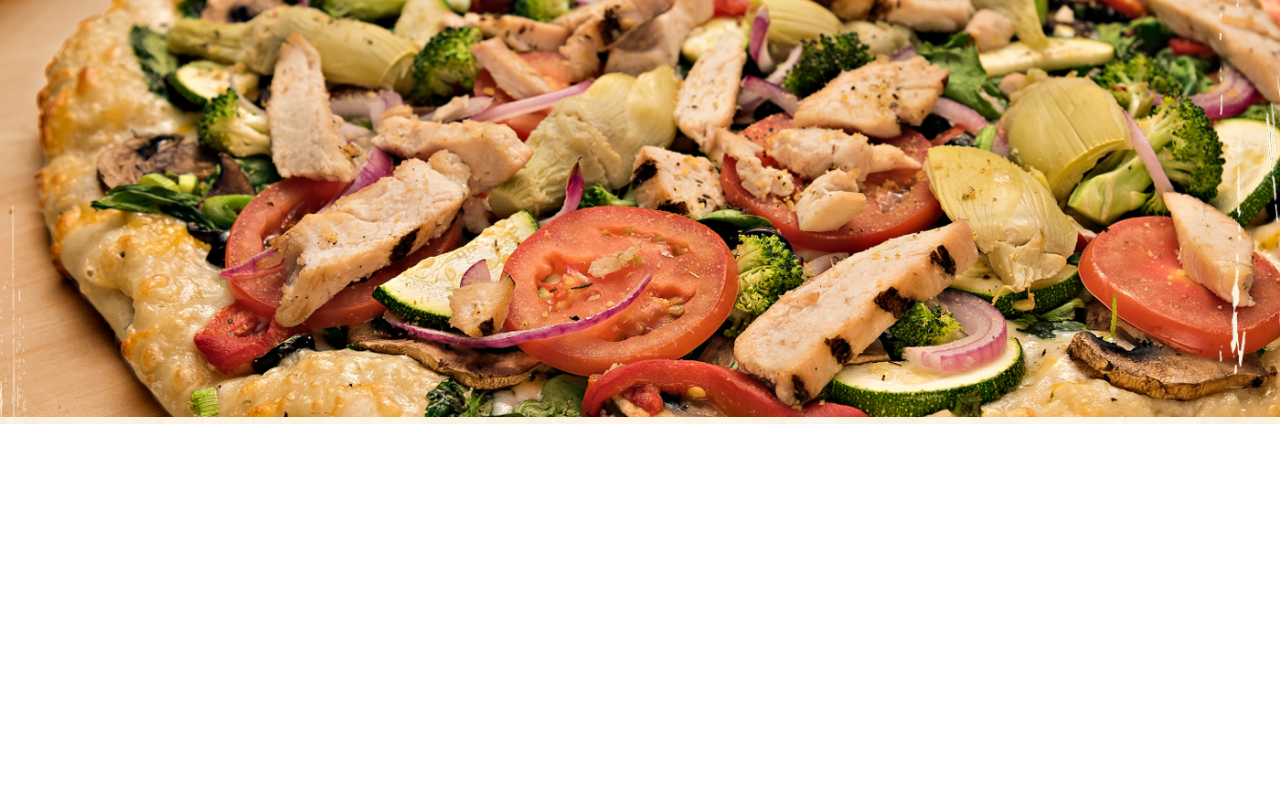
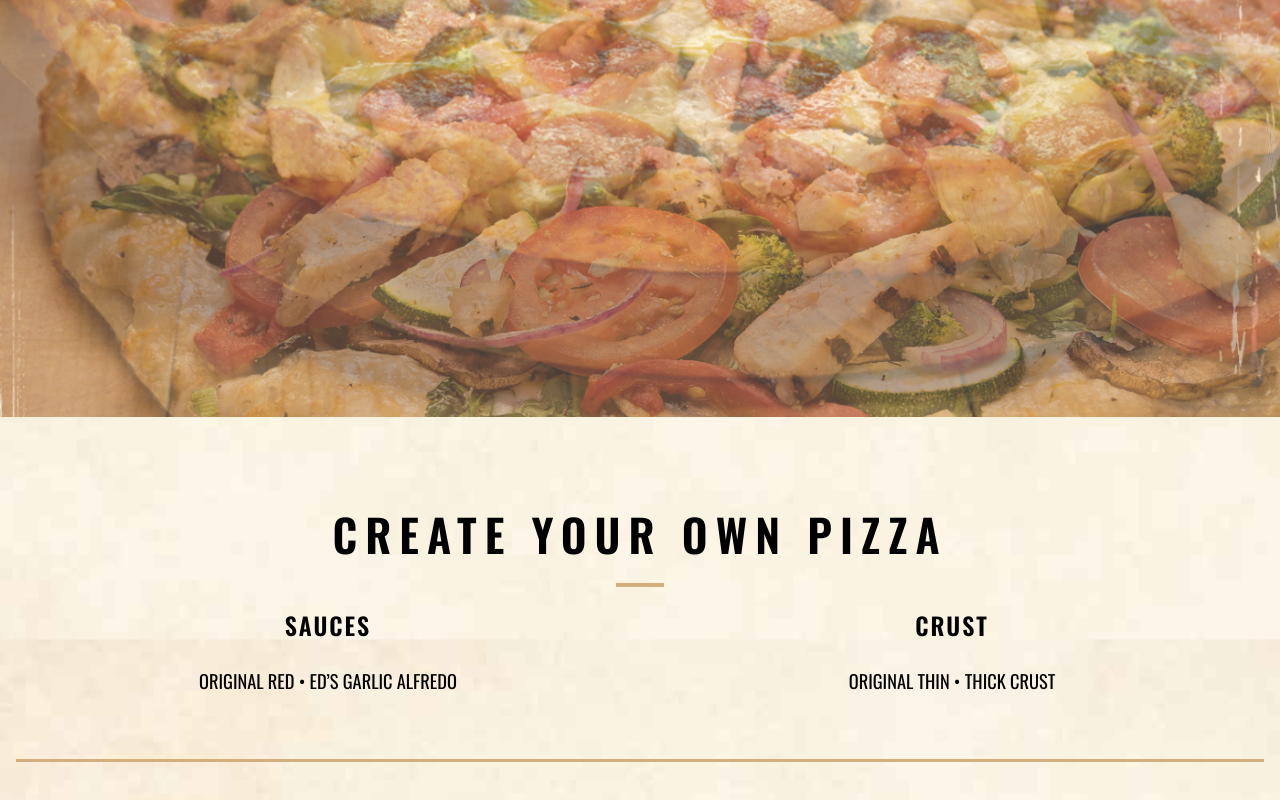
Before and after one commit to Goodlvn/practice-pizza-landing-page, a Next.js app: page / in a window 1280 px wide. Shown: the part 376-1176 px from the top of the page. Before the commit the page ends 800 px from the top, so only its background shows below. Built offline with nearby package versions, Linux system fonts and the light colour scheme; a web font is replaced by a local one.

Commit message:
finish layout/styling for the create pizza section

```diff
--- /dev/null
+++ b/src/components/subComponents/MainMenu.js
@@ -0,0 +1,20 @@
+
+
+export default function MainMenu() {
+    return (
+        <div className="mainMenuContainer">
+            <h2 className="menuTitle hasAfter">CREATE YOUR OWN PIZZA</h2>
+            <div className="baseChoicesContainer">
+                <div>
+                    <h2 className="menuSubTitle">SAUCES</h2>
+                    <h4 className="menuText">ORIGINAL RED • ED’S GARLIC ALFREDO</h4>
+                </div>
+                <div>
+                    <h2 className="menuSubTitle">CRUST</h2>
+                    <h4 className="menuText">ORIGINAL THIN • THICK CRUST</h4>
+                </div>
+            </div>
+            <hr className="contentLine" />
+        </div>
+    )
+}
--- a/src/pages/_app.js
+++ b/src/pages/_app.js
@@ -1,6 +1,7 @@
 import "../../styles/globals.css";
 import "../../styles/header.css";
 import "../../styles/slideshow.css";
+import "../../styles/menu.css";
 
 function MyApp({ Component, pageProps }) {
     return <Component {...pageProps} />
--- a/src/pages/_document.js
+++ b/src/pages/_document.js
@@ -10,6 +10,8 @@ class MyDocument extends Document {
         return (
             <Html>
                 <Head>
+                    <link rel="preconnect" href="https://fonts.gstatic.com" />
+                    <link href="https://fonts.googleapis.com/css2?family=Oswald:wght@300;400;500;600&display=swap" rel="stylesheet" />
                     <link rel="stylesheet" href="https://use.typekit.net/iob1zex.css" />
                 </Head>
                 <body>
--- a/src/pages/index.js
+++ b/src/pages/index.js
@@ -1,5 +1,6 @@
 import Header from "../components/Header";
 import Slideshow from "../components/Slideshow";
+import Menu from "../components/Menu";
 
 
 export default function Index() {
@@ -7,6 +8,7 @@ export default function Index() {
         <div className="BigPoppaContainer">
             <Header />
             <Slideshow />
+            <Menu />
         </div>
     )
 }
--- a/styles/globals.css
+++ b/styles/globals.css
@@ -16,8 +16,9 @@ a {
 }
 
 .BigPoppaContainer {
-  height: 100vh;
   background-image: url(/images/bg1.jpg);
   background-repeat: repeat;
+  background-position: 0 50%;
   background-size: contain;
+  overflow: hidden;
 }
--- /dev/null
+++ b/styles/menu.css
@@ -0,0 +1,56 @@
+.menuContainer {
+  font-family: Oswald, sans-serif;
+  padding: 0 1rem;
+}
+
+.menuContainer hr {
+  margin: 2.5rem 0;
+  border: none;
+  height: 3px;
+  color: #d3af7e;
+  background-color: #d3af7e;
+}
+
+.mainMenuContainer {
+  text-align: center;
+}
+
+.menuText {
+  font-weight: 400;
+}
+
+.menuTitle {
+  display: block;
+  font-size: 2.8rem;
+  letter-spacing: 0.5rem;
+  margin-top: 5rem;
+  margin-bottom: 0;
+}
+
+.menuSubTitle {
+  letter-spacing: 2px;
+}
+
+.menuText {
+  font-size: 1.15rem;
+}
+
+.baseChoicesContainer {
+  display: flex;
+  justify-content: center;
+  align-items: center;
+}
+
+.baseChoicesContainer div {
+  flex: 1 1 50%;
+}
+
+.hasAfter:after {
+  content: "";
+  display: block;
+  width: 3rem;
+  height: 4px;
+  margin-top: 1rem;
+  background-color: #d3af7e;
+  margin: 1rem auto 0 auto;
+}
```
